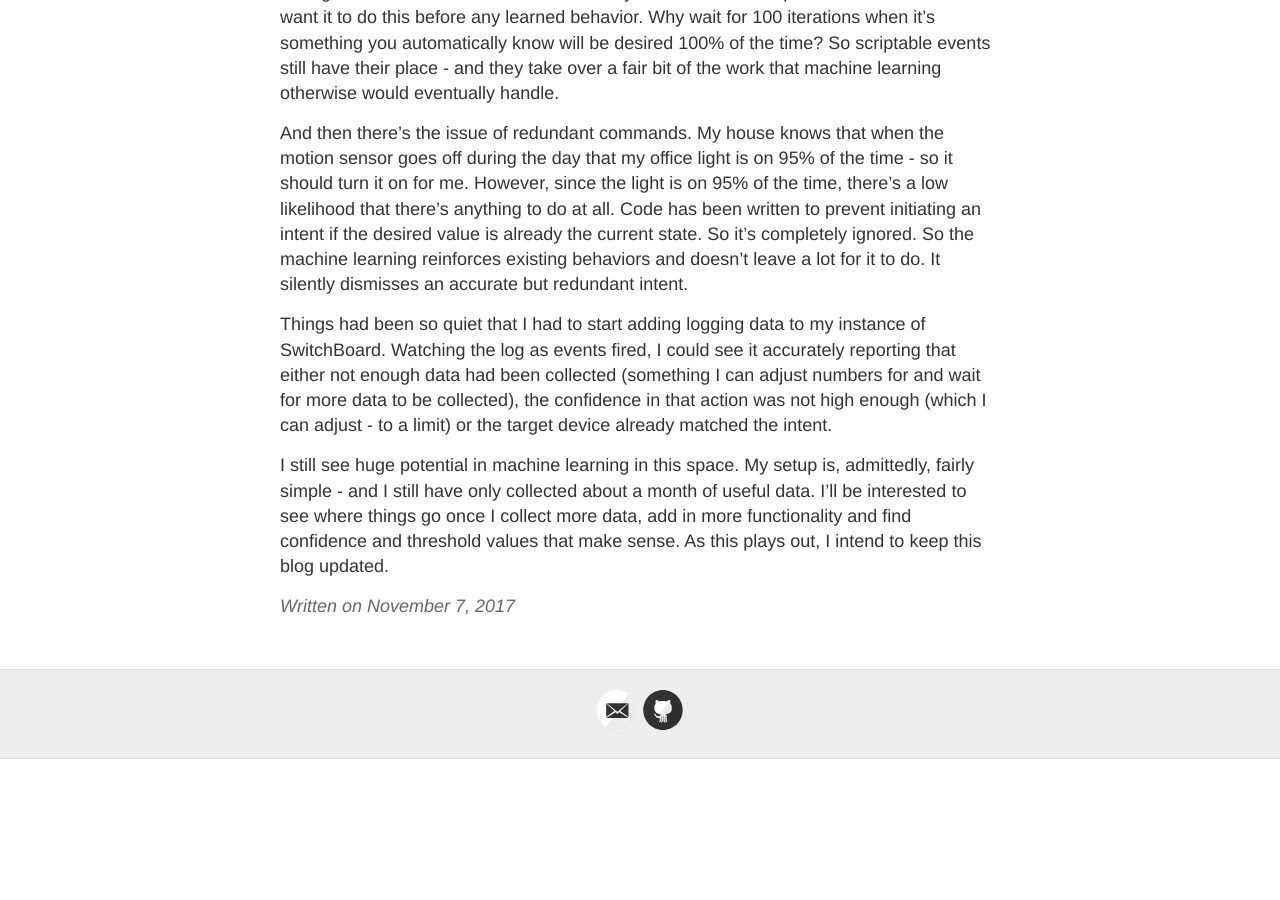
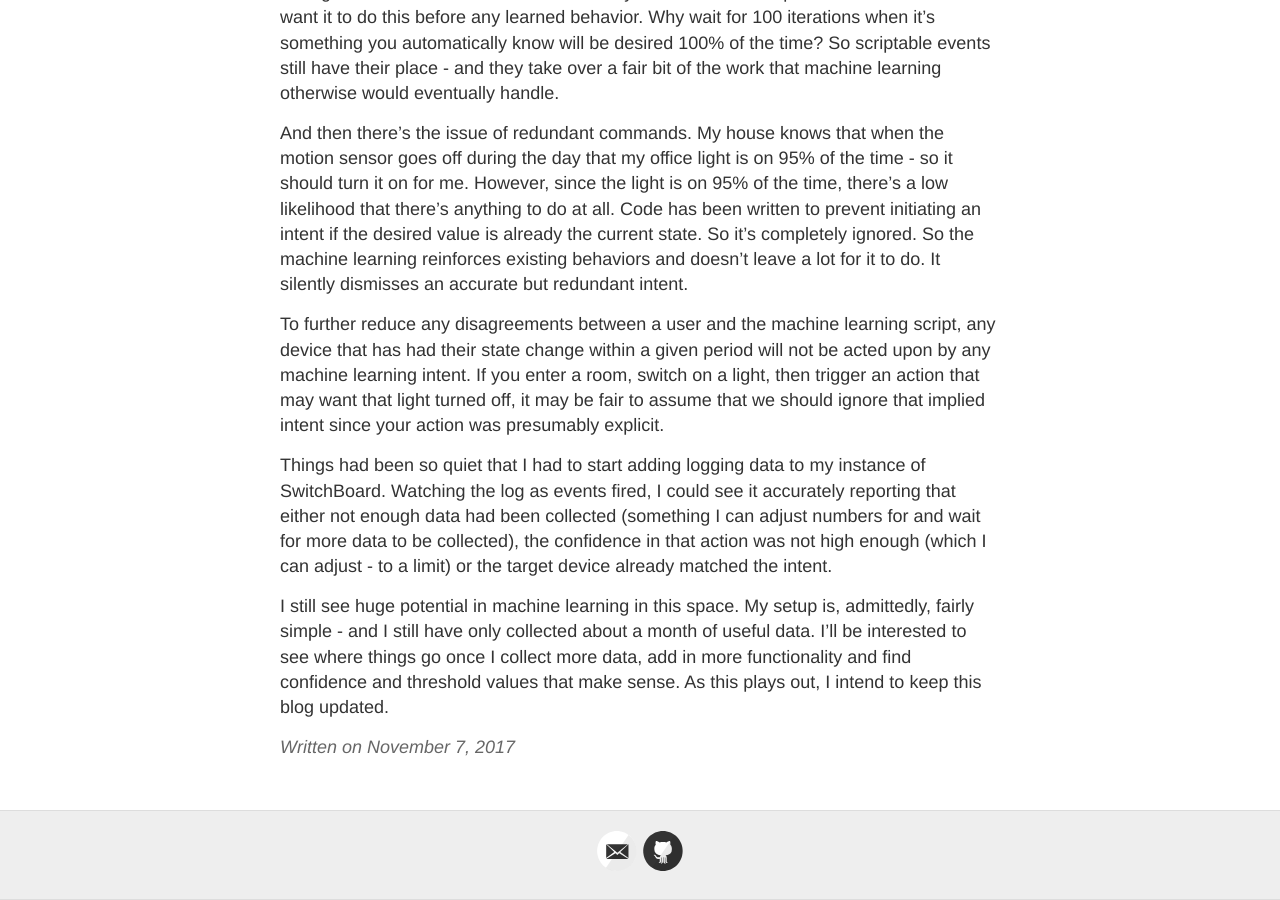
Before and after one commit to imbrianj/switchBoard, a Jekyll site: the page built from _posts/2017-11-7-Machine (Slowly) Learning.md, in a window 1280 px wide and 900 px high, scrolled down 847 px. Built offline with Jekyll 4.4.1, drawn with Linux system fonts in a browser that asks for light colours; before the commit the page ends 1606 px from its top, so only the background shows below that.

Commit message:
Clarify additional point about machine learning and disagreements with users

```diff
--- a/_posts/2017-11-7-Machine (Slowly) Learning.md
+++ b/_posts/2017-11-7-Machine (Slowly) Learning.md
@@ -14,6 +14,8 @@ Then there's the issue of redundant scripts.  My house has learned that I like t
 
 And then there's the issue of redundant commands.  My house knows that when the motion sensor goes off during the day that my office light is on 95% of the time - so it should turn it on for me.  However, since the light is on 95% of the time, there's a low likelihood that there's anything to do at all.  Code has been written to prevent initiating an intent if the desired value is already the current state.  So it's completely ignored.  So the machine learning reinforces existing behaviors and doesn't leave a lot for it to do.  It silently dismisses an accurate but redundant intent.
 
+To further reduce any disagreements between a user and the machine learning script, any device that has had their state change within a given period will not be acted upon by any machine learning intent.  If you enter a room, switch on a light, then trigger an action that may want that light turned off, it may be fair to assume that we should ignore that implied intent since your action was presumably explicit.
+
 Things had been so quiet that I had to start adding logging data to my instance of SwitchBoard.  Watching the log as events fired, I could see it accurately reporting that either not enough data had been collected (something I can adjust numbers for and wait for more data to be collected), the confidence in that action was not high enough (which I can adjust - to a limit) or the target device already matched the intent.
 
 I still see huge potential in machine learning in this space.  My setup is, admittedly, fairly simple - and I still have only collected about a month of useful data.  I'll be interested to see where things go once I collect more data, add in more functionality and find confidence and threshold values that make sense.  As this plays out, I intend to keep this blog updated.
```
Also changed, not shown: 3 other files.
